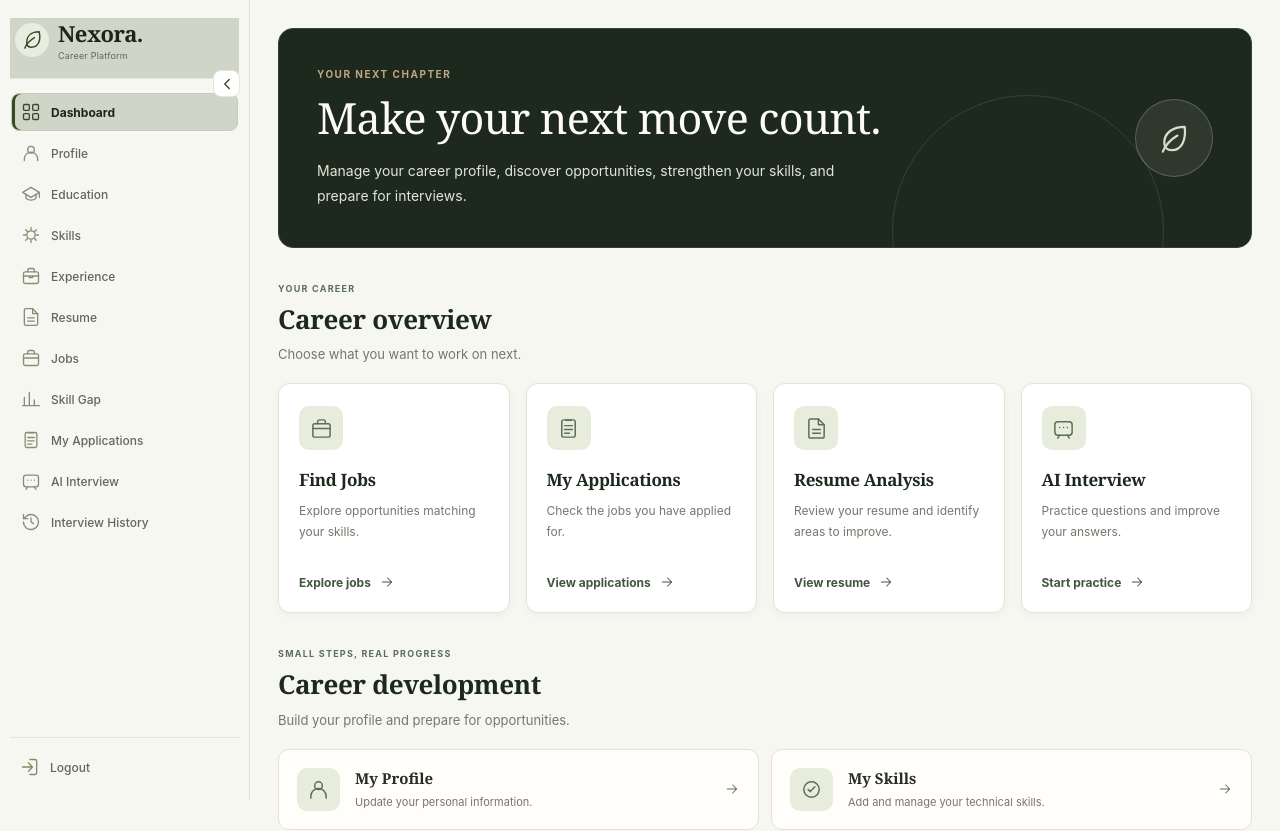
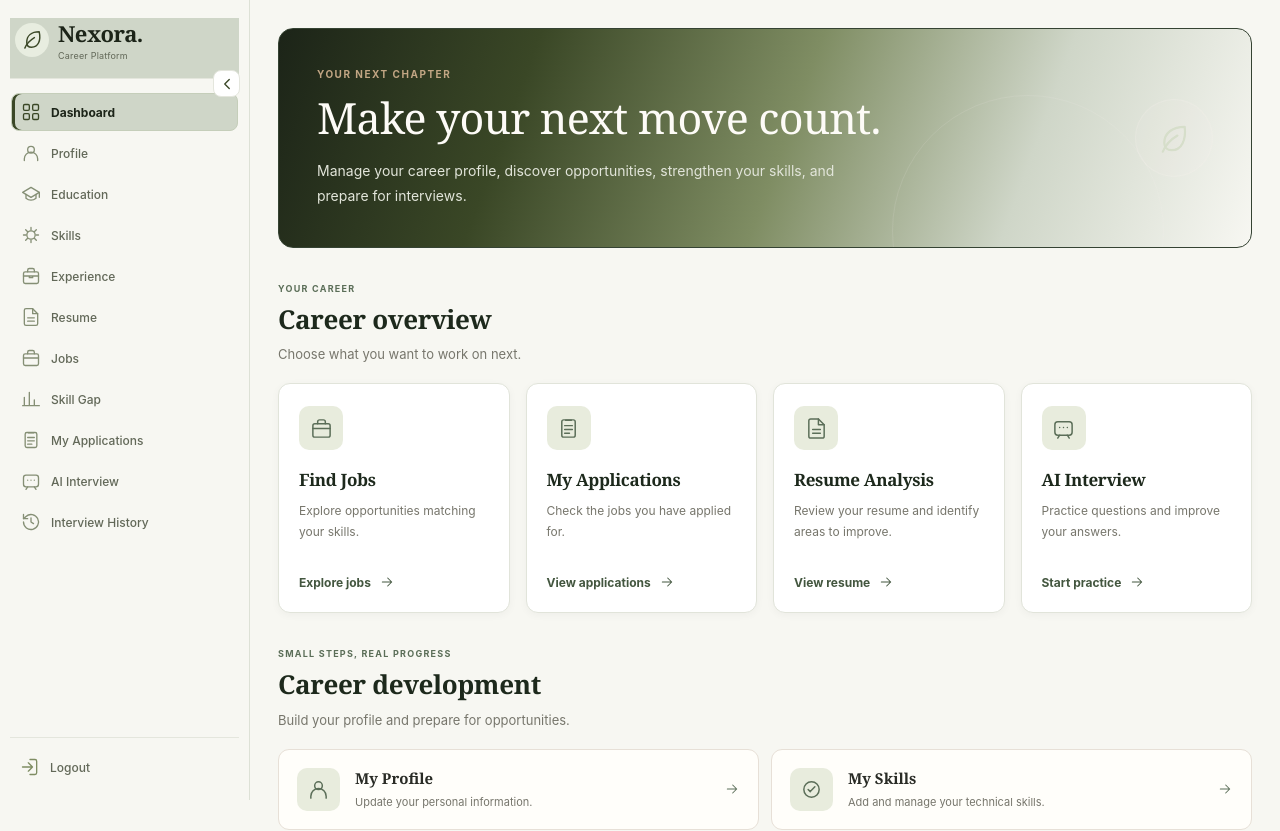
Before and after one commit to Maqdubia/Nexoraa, a React app in the folder frontend/: page /dashboard in a window 1280 px wide. Shown: the top 831 px of the page. Built offline with nearby package versions, Linux system fonts and the light colour scheme; sample sign-in values are in the browser's storage; the HTML template or start-up script is replaced by a standard one.

Commit message:
Change Dashboard background to a gradient

```diff
--- a/frontend/src/pages/Dashboard.css
+++ b/frontend/src/pages/Dashboard.css
@@ -17,7 +17,14 @@
     overflow: hidden;
     border: 1px solid #354333;
     border-radius: 15px;
-    background: #1D291C;
+    background: linear-gradient(
+    110deg,
+    #1C2418 0%,
+    #3A4726 25%,
+    #7F8D63 52%,
+    #CFD6C8 76%,
+    #F7F7F2 100%
+);
     color: #FDFBF7;
 }
 
```
